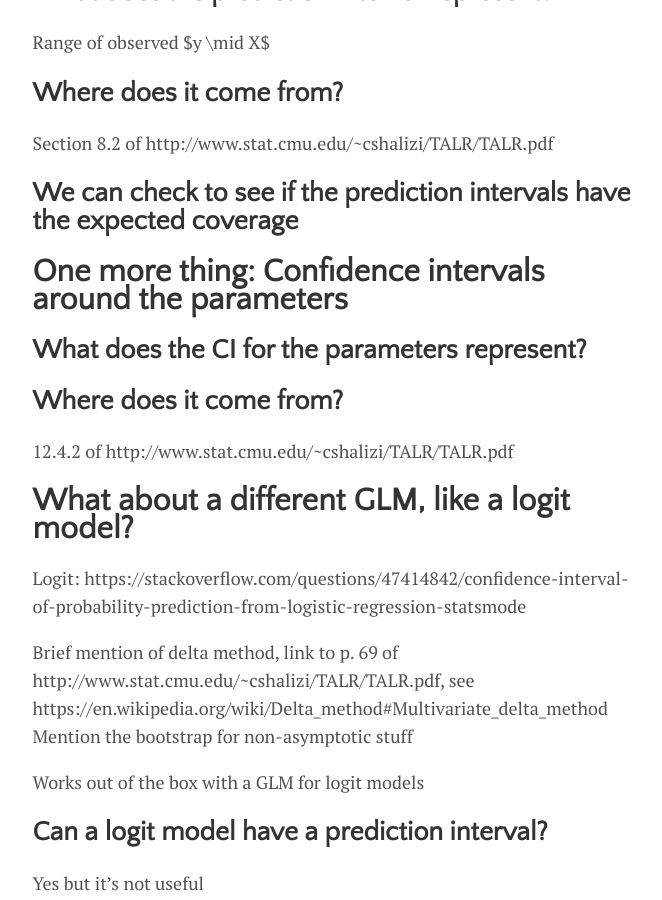
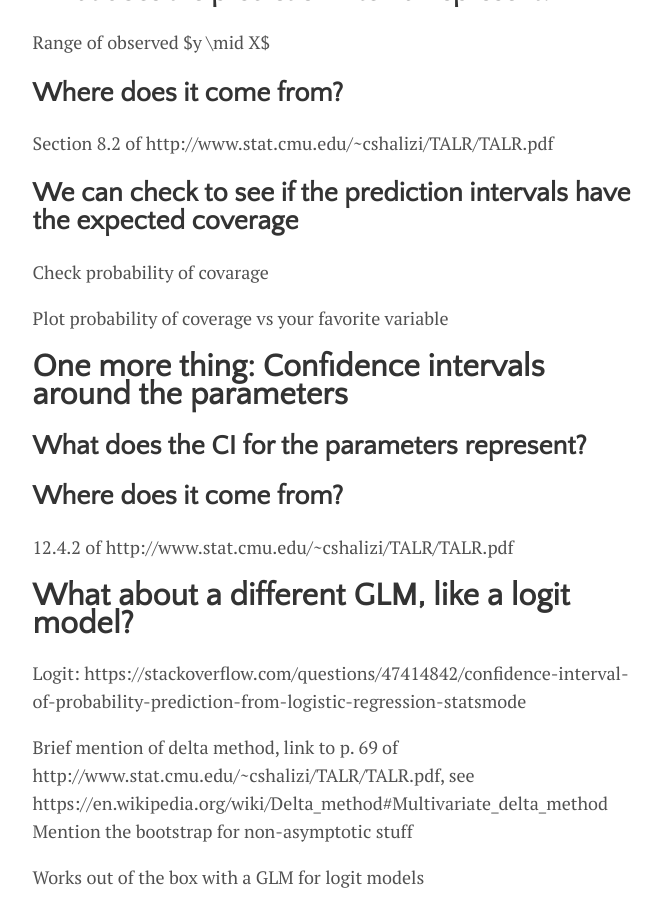
Before and after one commit to lmc2179/lmc2179.github.io, a Jekyll site: the page built from drafts/prediction_confidence.md, in a window 1280 px wide and 900 px high, scrolled down 3220 px. Shown: the whole window, without its empty margins (300-962 px from the left). Built offline with Jekyll 4.4.1, drawn with Linux system fonts in a browser that asks for light colours.

Commit message:
Update prediction_confidence.md

```diff
--- a/drafts/prediction_confidence.md
+++ b/drafts/prediction_confidence.md
@@ -92,6 +92,10 @@ Section 8.2 of http://www.stat.cmu.edu/~cshalizi/TALR/TALR.pdf
 
 ## We can check to see if the prediction intervals have the expected coverage
 
+Check probability of covarage
+
+Plot probability of coverage vs your favorite variable
+
 # One more thing: Confidence intervals around the parameters
 
 ## What does the CI for the parameters represent?
```
